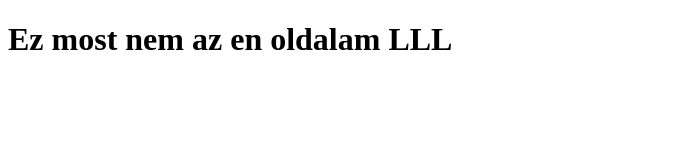
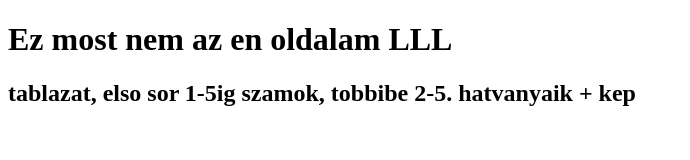
Before and after one commit to LeviLeo23/felvallalhatonev, a plain HTML site: page index.html in a window 1280 px wide. Shown: the whole page, without its empty margins (0-690 px from the left). Drawn offline with Linux system fonts and the light colour scheme.

Commit message:
Update index.html

```diff
--- a/index.html
+++ b/index.html
@@ -5,5 +5,6 @@
     </head>
     <body>
         <h1>Ez most nem az en oldalam LLL</h1>
+        <h2>tablazat, elso sor 1-5ig szamok, tobbibe 2-5. hatvanyaik + kep</h2>
     </body>
 </html>
```
